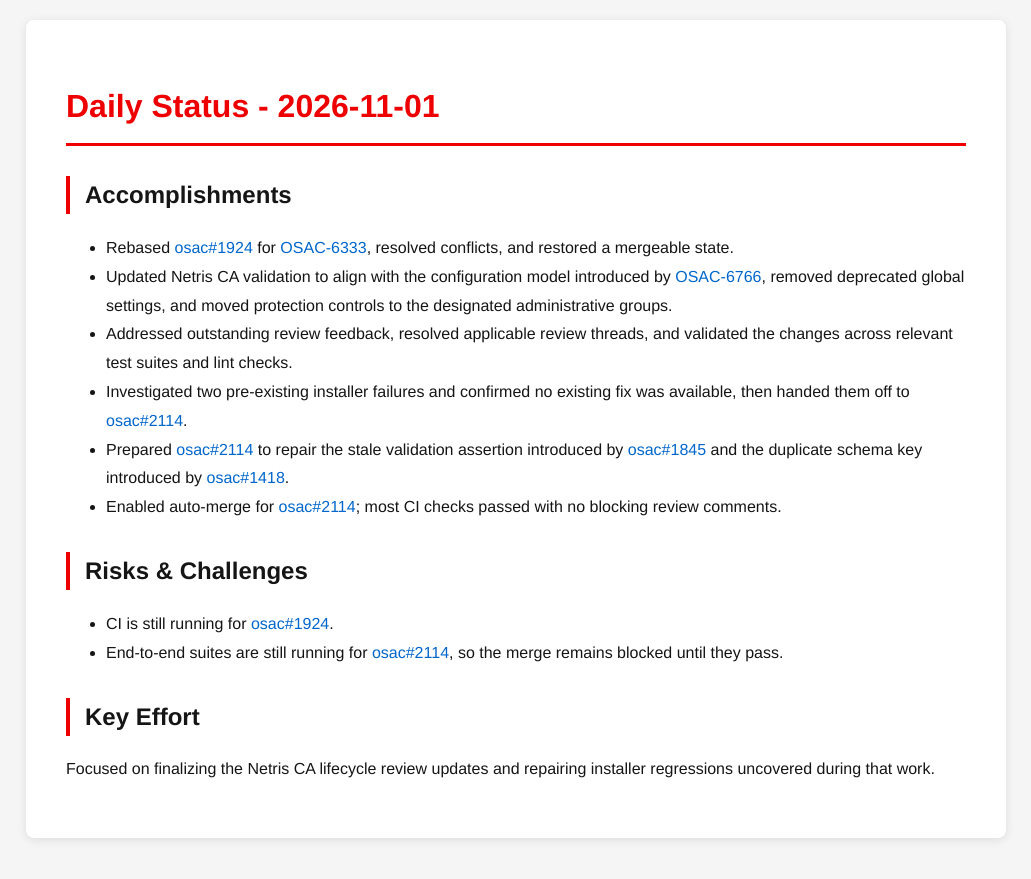
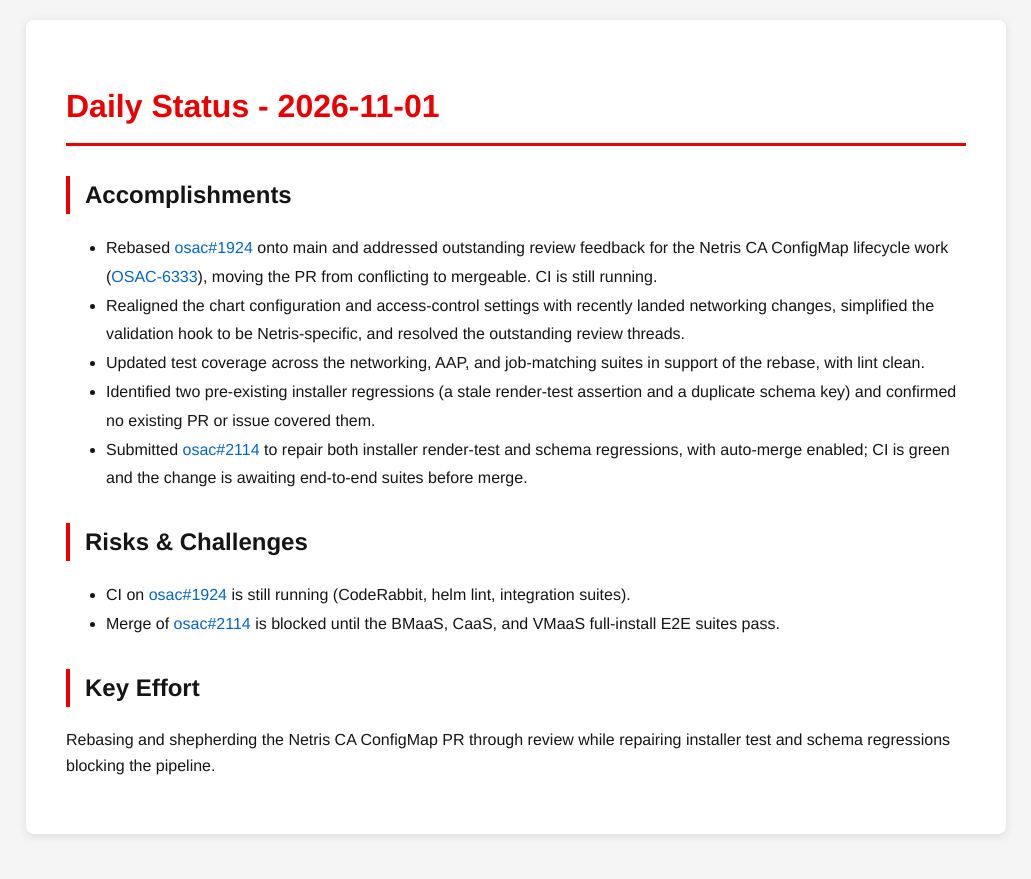
Before and after one commit to tzvatot/daily-status, a Jekyll site: the page built from 2026-11-01.md, in a window 1280 px wide. Shown: the top 879 px of the page, without its empty margins (124-1155 px from the left). Built offline with Jekyll 4.4.1, drawn with Linux system fonts in a browser that asks for light colours.

Commit message:
Daily status update - 2026-11-01

```diff
--- a/2026-11-01.md
+++ b/2026-11-01.md
@@ -7,16 +7,15 @@ date: 2026-11-01
 # Daily Status - 2026-11-01
 
 ## Accomplishments
-- Rebased [osac#1924](https://github.com/osac-project/osac/pull/1924) for [OSAC-6333](https://redhat.atlassian.net/browse/OSAC-6333), resolved conflicts, and restored a mergeable state.
-- Updated Netris CA validation to align with the configuration model introduced by [OSAC-6766](https://redhat.atlassian.net/browse/OSAC-6766), removed deprecated global settings, and moved protection controls to the designated administrative groups.
-- Addressed outstanding review feedback, resolved applicable review threads, and validated the changes across relevant test suites and lint checks.
-- Investigated two pre-existing installer failures and confirmed no existing fix was available, then handed them off to [osac#2114](https://github.com/osac-project/osac/pull/2114).
-- Prepared [osac#2114](https://github.com/osac-project/osac/pull/2114) to repair the stale validation assertion introduced by [osac#1845](https://github.com/osac-project/osac/pull/1845) and the duplicate schema key introduced by [osac#1418](https://github.com/osac-project/osac/pull/1418).
-- Enabled auto-merge for [osac#2114](https://github.com/osac-project/osac/pull/2114); most CI checks passed with no blocking review comments.
+- Rebased [osac#1924](https://github.com/osac-project/osac/pull/1924) onto main and addressed outstanding review feedback for the Netris CA ConfigMap lifecycle work ([OSAC-6333](https://redhat.atlassian.net/browse/OSAC-6333)), moving the PR from conflicting to mergeable. CI is still running.
+- Realigned the chart configuration and access-control settings with recently landed networking changes, simplified the validation hook to be Netris-specific, and resolved the outstanding review threads.
+- Updated test coverage across the networking, AAP, and job-matching suites in support of the rebase, with lint clean.
+- Identified two pre-existing installer regressions (a stale render-test assertion and a duplicate schema key) and confirmed no existing PR or issue covered them.
+- Submitted [osac#2114](https://github.com/osac-project/osac/pull/2114) to repair both installer render-test and schema regressions, with auto-merge enabled; CI is green and the change is awaiting end-to-end suites before merge.
 
 ## Risks & Challenges
-- CI is still running for [osac#1924](https://github.com/osac-project/osac/pull/1924).
-- End-to-end suites are still running for [osac#2114](https://github.com/osac-project/osac/pull/2114), so the merge remains blocked until they pass.
+- CI on [osac#1924](https://github.com/osac-project/osac/pull/1924) is still running (CodeRabbit, helm lint, integration suites).
+- Merge of [osac#2114](https://github.com/osac-project/osac/pull/2114) is blocked until the BMaaS, CaaS, and VMaaS full-install E2E suites pass.
 
 ## Key Effort
-Focused on finalizing the Netris CA lifecycle review updates and repairing installer regressions uncovered during that work.
+Rebasing and shepherding the Netris CA ConfigMap PR through review while repairing installer test and schema regressions blocking the pipeline.
```
